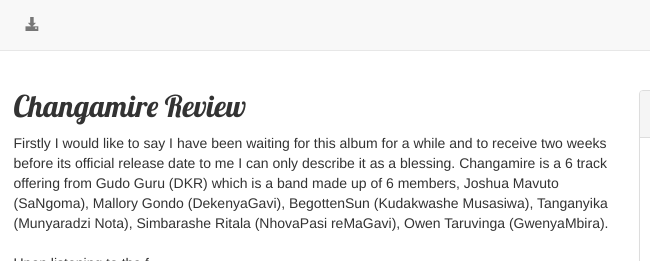
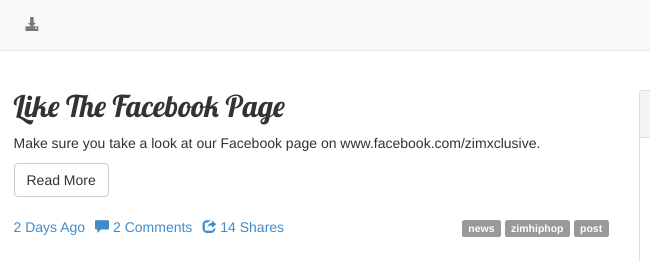
Before and after one commit to ckkingpin/zimxclusive-v1.3, a plain HTML site: page zimxclusive v1.3/index.html in a window 1280 px wide. Shown: the top 261 px of the page, 329-979 px from the left. Drawn offline with nearby package versions, Linux system fonts and the light colour scheme; grey boxes are pictures that could not be loaded.

Commit message:
Article Addition
Added a new article, re: Facebook page on index.html

```diff
--- a/zimxclusive v1.3/index.html
+++ b/zimxclusive v1.3/index.html
@@ -76,6 +76,16 @@
   <!--center-->
   <div class="col-sm-6">
 
+  <div class="row">
+      <div class="col-xs-12">
+        <h2><font face="Lobster"> Like The Facebook Page</font></h2>
+        <p>Make sure you take a look at our Facebook page on www.facebook.com/zimxclusive.</p>
+        <p class="lead"><a href="changamire-review.html" class="btn btn-default">Read More</a></p>
+        <p class="pull-right"><span class="label label-default">news</span> <span class="label label-default">zimhiphop</span> <span class="label label-default">post</span></p>
+        <ul class="list-inline"><li><a href="#">2 Days Ago</a></li><li><a href="#"><i class="glyphicon glyphicon-comment"></i> 2 Comments</a></li><li><a href="#"><i class="glyphicon glyphicon-share"></i> 14 Shares</a></li></ul>
+      </div>
+    </div>
+
 <div class="row">
       <div class="col-xs-12">
         <h2><font face="Lobster"> Changamire Review</font></h2>
```
